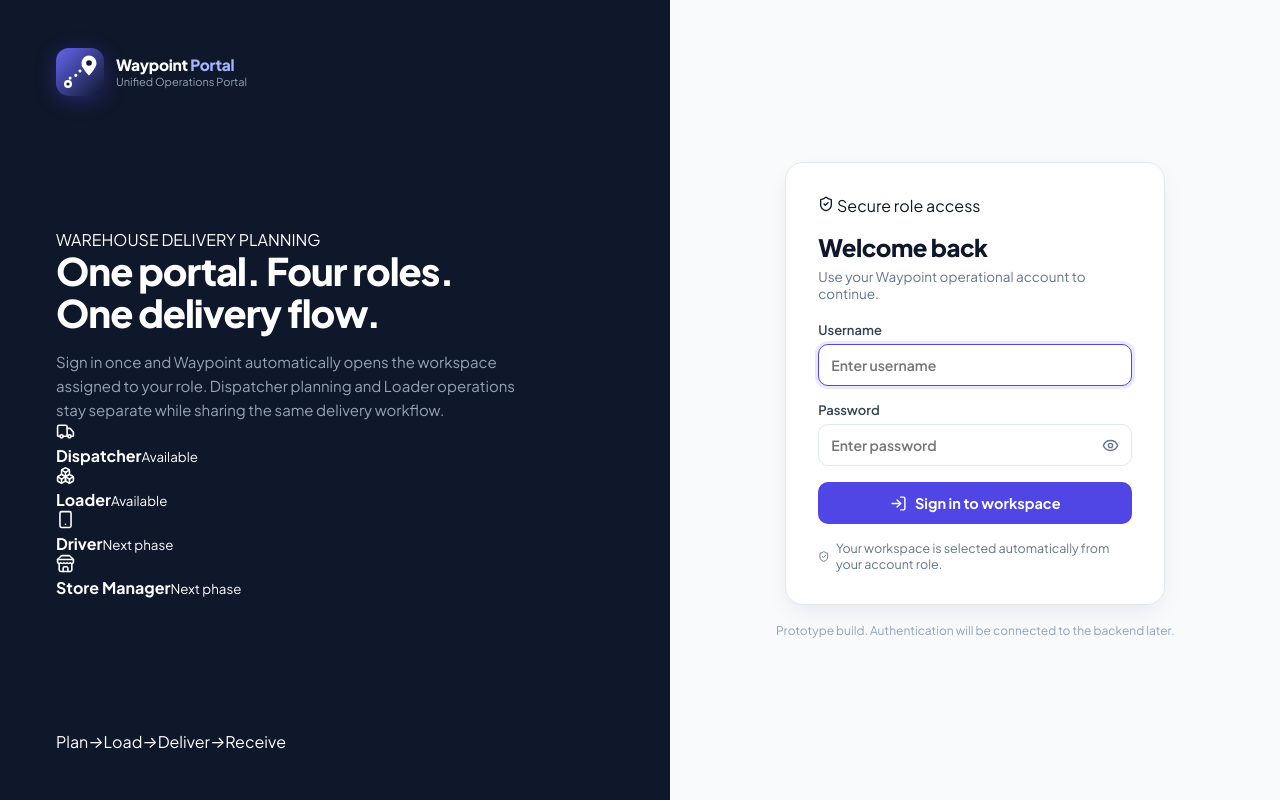
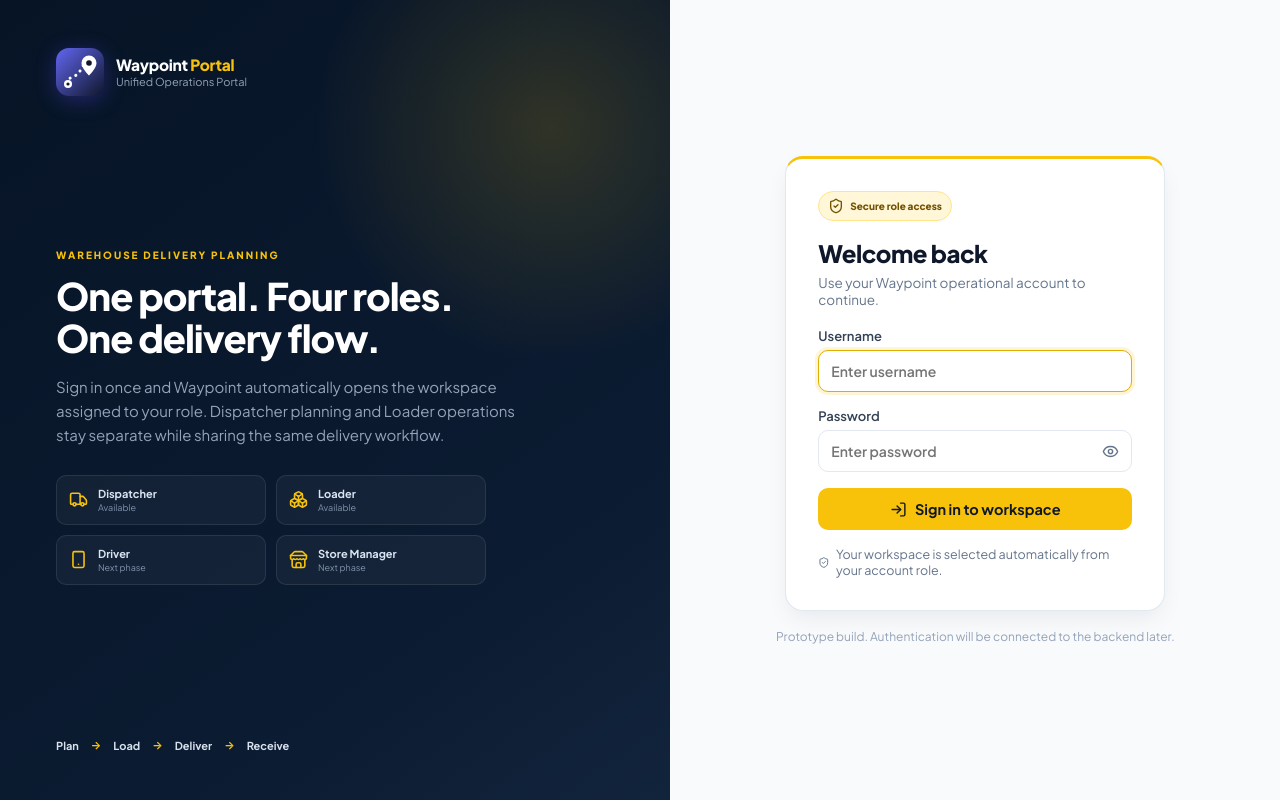
Before and after one commit to prabhashwaraSM/waypoint_portal, a React (Vite) app: page /login in a window 1280 px wide. Built offline with nearby package versions, Linux system fonts and the light colour scheme.

Commit message:
Style shared login portal in Loader navy and yellow theme

```diff
--- a/src/styles.css
+++ b/src/styles.css
@@ -438,3 +438,32 @@ tbody tr:last-child td { border-bottom: none; }
 .login-foot { color: var(--text-light); font-size: 12px; margin: 0; }
 .brand .logo-text strong span { display: inline; font-size: inherit; margin: 0; color: #a5b4fc; }
 .brand .logo-text small { display: block; }
+
+/* ---------- Shared Waypoint login theme ---------- */
+.waypoint-login { --login-yellow: #f8c20a; --login-navy: #071426; }
+.waypoint-login-brand { background:
+  radial-gradient(circle at 82% 16%, rgba(248,194,10,.16), transparent 27%),
+  linear-gradient(145deg, #071426 0%, #0b1b31 72%, #12243c 100%);
+}
+.waypoint-login-brand .logo-text strong span { color: var(--login-yellow); }
+.login-eyebrow { display:block; color:#f8c20a; font-size:10px; font-weight:800; letter-spacing:2px; margin-bottom:14px; }
+.role-preview-grid { display:grid; grid-template-columns:1fr 1fr; gap:10px; margin-top:28px; max-width:430px; }
+.role-preview-card {
+  display:flex; align-items:center; gap:10px; padding:11px 12px; border-radius:10px;
+  border:1px solid rgba(255,255,255,.09); background:rgba(255,255,255,.045); color:#d9e4f2;
+}
+.role-preview-card svg { color:var(--login-yellow); }
+.role-preview-card strong,.role-preview-card small { display:block; }
+.role-preview-card strong { font-size:11px; }
+.role-preview-card small { color:#7f91aa; font-size:9px; margin-top:2px; }
+.login-flow-strip { display:flex; align-items:center; gap:12px; color:#8da0b9; font-size:11px; font-weight:700; }
+.login-flow-strip span { color:#d7e1ed; }
+.login-flow-strip i { color:var(--login-yellow); font-style:normal; }
+.login-card-badge {
+  display:inline-flex; align-items:center; gap:6px; width:fit-content; padding:6px 9px; border-radius:999px;
+  background:#fff7d8; color:#725200; border:1px solid #ffe58a; font-size:10px; font-weight:800; margin-bottom:1px;
+}
+.waypoint-login-card { border-top:3px solid var(--login-yellow); }
+.waypoint-login .login-field input:focus { border-color:#e0ae00; box-shadow:0 0 0 3px rgba(248,194,10,.16); }
+.waypoint-login-btn { background:#f8c20a; color:#111827; }
+.waypoint-login-btn:hover { background:#e8b300; }
```
